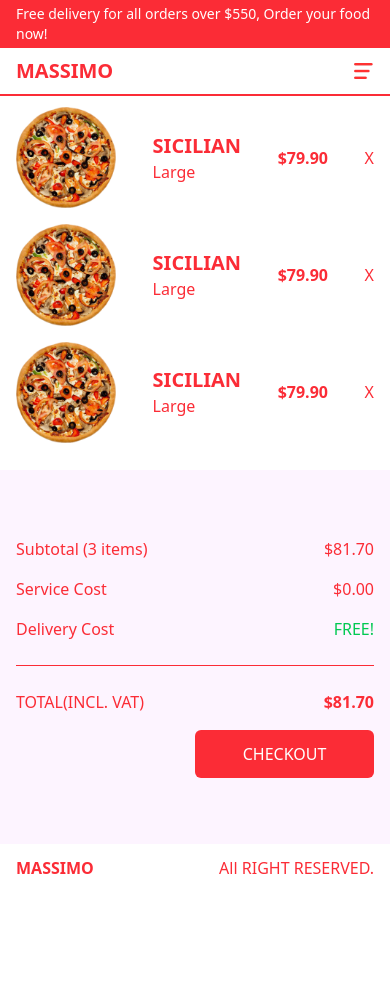
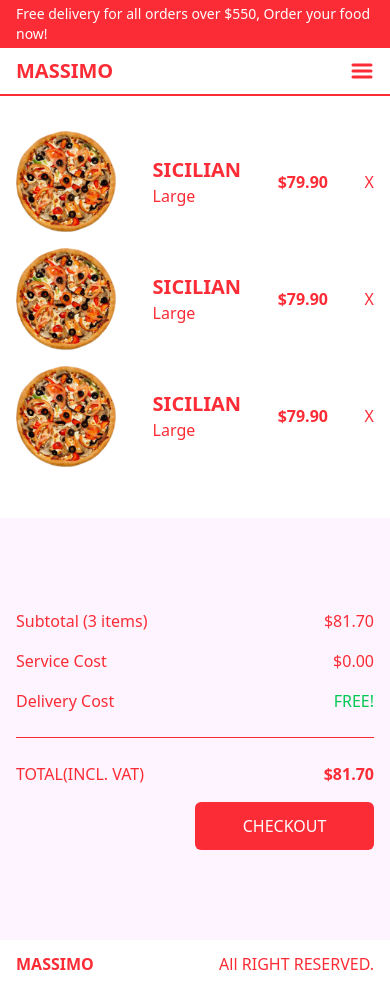
Before and after one commit to DomPatchara/Pizza_Restaurant, a Next.js app: page /cart in a window 390 px wide. Before the commit the page ends 892 px from the top, so only its background shows below. Built offline with nearby package versions, Linux system fonts and the light colour scheme.

Commit message:
add transition hambergur

```diff
--- a/package.json
+++ b/package.json
@@ -13,7 +13,8 @@
     "react": "^19.0.0",
     "react-countdown": "^2.3.6",
     "react-dom": "^19.0.0",
-    "react-icons": "^5.5.0"
+    "react-icons": "^5.5.0",
+    "tailwind-merge": "^3.1.0"
   },
   "devDependencies": {
     "@eslint/eslintrc": "^3",
--- a/src/app/cart/page.tsx
+++ b/src/app/cart/page.tsx
@@ -3,7 +3,7 @@ import React from "react";
 
 const CartPage = () => {
   return (
-    <div className="h-[calc(100vh-6rem)] md:h-[calc(100vh-9rem)] flex flex-col text-red-500 lg:flex-row">
+    <div className="h-screen md:h-[calc(100vh-8rem)] flex flex-col text-red-500 lg:flex-row">
       {/* PRODUCTS CONTAINER */}
       <div className="h-1/2 p-4 flex flex-col justify-center overflow-scroll lg:h-full lg:w-2/3 2xl:w-1/2 lg:px-20 xl:px-40 hide-scrollbar">
         {/* SINGLE ITEM */}
--- a/src/components/Menu.tsx
+++ b/src/components/Menu.tsx
@@ -1,66 +1,94 @@
 "use client";
 
-import React from 'react'
-import Image from 'next/image'
-import { useState } from 'react'
-import Link from 'next/link';
-import CartIcon from './CartIcon';
+import React from "react";
+import Image from "next/image";
+import { useState } from "react";
+import Link from "next/link";
+import CartIcon from "./CartIcon";
+import { twMerge } from "tailwind-merge";
 
 const links = [
-  { id:1, title: "Homepage", url: "/"},
-  { id:2, title: "Menu", url: "/menu"},
-  { id:3, title: "Working Hours", url: "/"},
-  { id:4, title: "Contact", url: "/"}
+  { id: 1, title: "Homepage", url: "/" },
+  { id: 2, title: "Menu", url: "/menu" },
+  { id: 3, title: "Working Hours", url: "/" },
+  { id: 4, title: "Contact", url: "/" },
 ];
 
 const Menu = () => {
-
-  const [open, setOpen] = useState(false);
+  const [isOpen, setIsOpen] = useState(false);
 
   const user = false;
   return (
     <div>
-      { !open ? (
-        <Image
-          src='/open.png'
-          alt='hambergur-menu'
-          width={20}
-          height={20}
-          onClick={() => setOpen(true)}
-          className='cursor-pointer'
-        />
-      ) : (
-        <Image
-          src='/close.png'
-          alt='hambergur-menu'
-          width={20}
-          height={20}
-          onClick={() => setOpen(false)}
-          className='cursor-pointer'
-        />
-      ) }
+      <svg
+        xmlns="http://www.w3.org/2000/svg"
+        width="24"
+        height="24"
+        viewBox="0 0 24 24"
+        fill="none"
+        stroke="currentColor"
+        strokeWidth="3"
+        strokeLinecap="round"
+        strokeLinejoin="round"
+        className="md:hidden cursor-pointer"
+        onClick={() => setIsOpen(!isOpen)}
+      >
+        <line
+          x1="3"
+          y1="6"
+          x2="21"
+          y2="6"
+          className={`
+                     origin-left transition-all
+                    ${isOpen && "rotate-45 -translate-y-1"}
+                  `}
+        ></line>
+        <line
+          x1="3"
+          y1="12"
+          x2="21"
+          y2="12"
+          className={`transition-all ${isOpen && "opacity-0"}`}
+        ></line>
+        <line
+          x1="3"
+          y1="18"
+          x2="21"
+          y2="18"
+          className={`
+                    origin-left transition-all
+                    ${isOpen && "-rotate-45  translate-y-1"}
+                  `}
+        ></line>
+      </svg>
 
-      { open &&
-        <ul className='bg-red-500 text-white absolute left-0 top-24 h-[calc(100vh-6rem)] flex flex-col justify-center items-center gap-8 text-3xl z-10 w-full'>
-          {links.map((link)=> (
-            <Link href={link.url} key={link.id} onClick={()=>setOpen(false)}>
+      {isOpen && (
+        <ul className="bg-red-500 text-white absolute left-0 top-24 h-[calc(100vh-6rem)] flex flex-col justify-center items-center gap-8 text-3xl z-10 w-full">
+          {links.map((link) => (
+            <Link
+              href={link.url}
+              key={link.id}
+              onClick={() => setIsOpen(false)}
+            >
               {link.title}
             </Link>
           ))}
-          { !user ? (
-            <Link href='/login' onClick={()=>setOpen(false)}>Login</Link>
+          {!user ? (
+            <Link href="/login" onClick={() => setIsOpen(false)}>
+              Login
+            </Link>
           ) : (
-            <Link href='/orders' onClick={()=>setOpen(false)}>Orders</Link>
-          ) }
-          <Link href='/cart' onClick={()=>setOpen(false)}>
-            <CartIcon/>
+            <Link href="/orders" onClick={() => setIsOpen(false)}>
+              Orders
+            </Link>
+          )}
+          <Link href="/cart" onClick={() => setIsOpen(false)}>
+            <CartIcon />
           </Link>
+        </ul>
+      )}
+    </div>
+  );
+};
 
-        </ul>
-      }
-
-    </div>
-  )
-}
-
-export default Menu
+export default Menu;
--- a/src/components/Price.tsx
+++ b/src/components/Price.tsx
@@ -48,9 +48,9 @@ const Price = ({price, id, options}: Props) => {
             <div className='flex-1 flex items-center justify-between p-2 ring-1 ring-red-500'>
                 <span>Quantity</span>
                 <div className='space-x-1.5'>
-                    <button onClick={()=>setQuantity(prev => (prev > 1 ? prev - 1 : 1))}>{'<'}</button>
+                    <button className='cursor-pointer' onClick={()=>setQuantity(prev => (prev > 1 ? prev - 1 : 1))}>{'<'}</button>
                     <span>{quantity}</span>
-                    <button onClick={()=> setQuantity(prev =>(prev < 9 ? prev + 1 : 9))}>{'>'}</button>
+                    <button className='cursor-pointer' onClick={()=> setQuantity(prev =>(prev < 9 ? prev + 1 : 9))}>{'>'}</button>
                 </div>
             </div>
             {/**Cart Button */}
```
Also changed, not shown: 1 other file (tests, documents, lock files or other folders).
